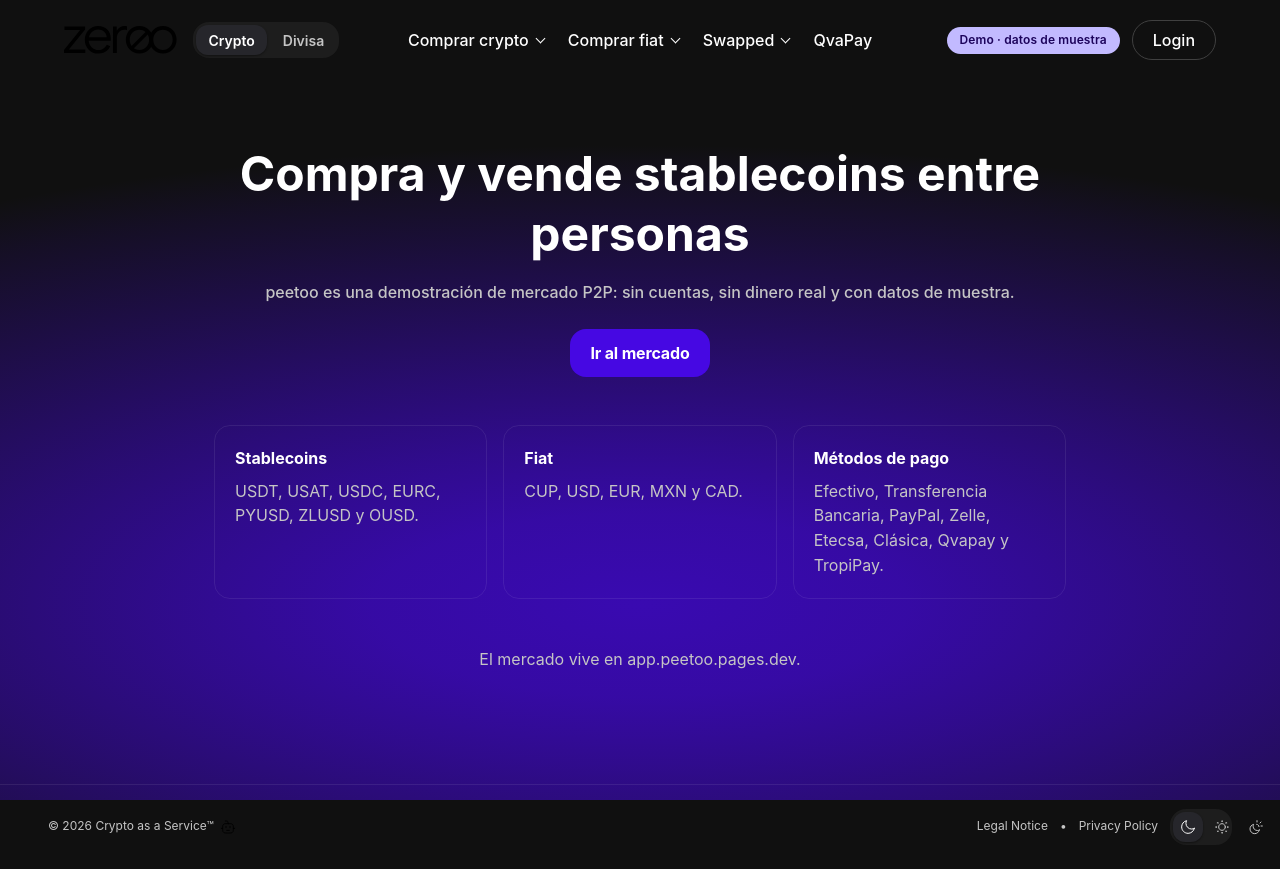
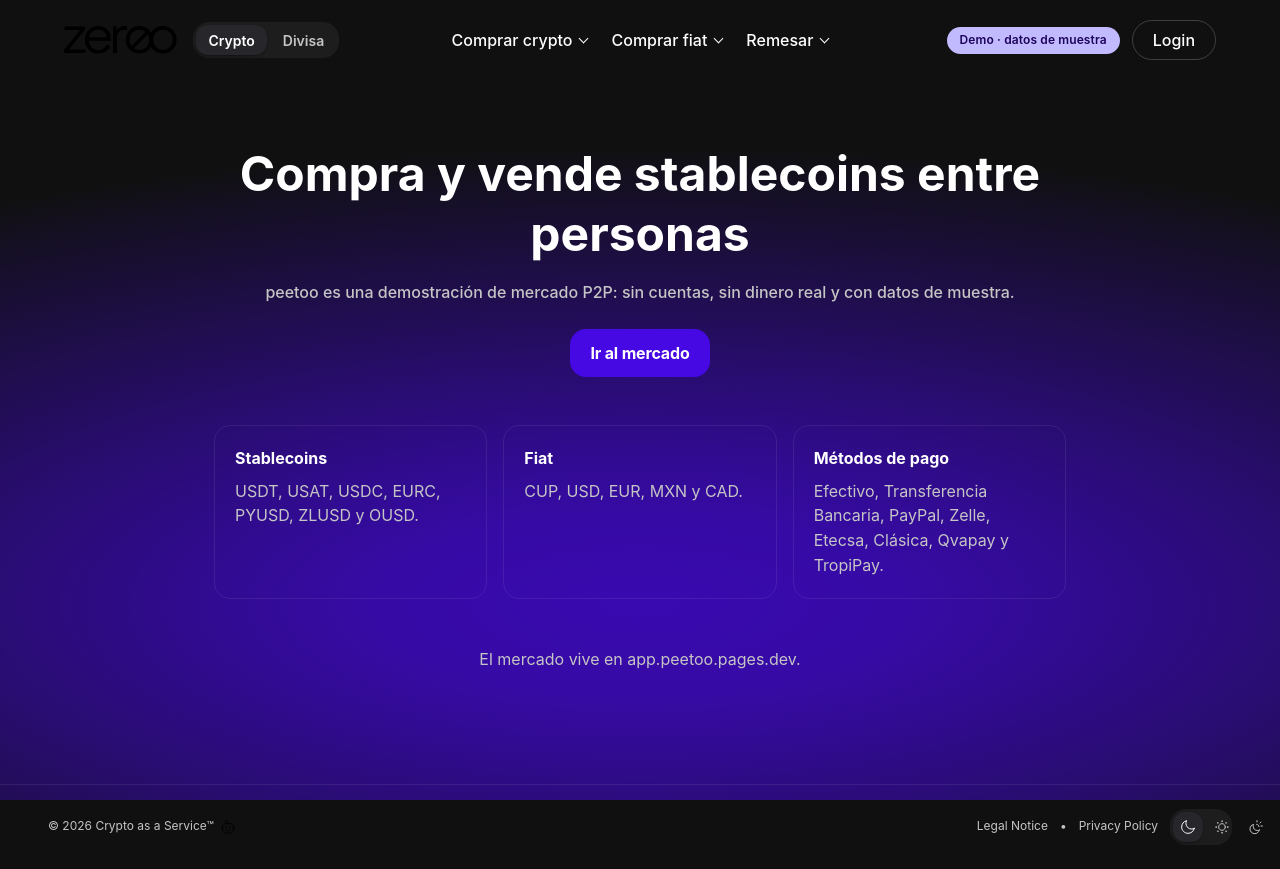
Before and after one commit to hojasdesign-bit/peetoo, a React (Vite) app: page / in a window 1280 px wide. Built offline with nearby package versions, Linux system fonts and the light colour scheme; a web font is replaced by a local one.

Commit message:
Menu Remesar: Comprar a Swapped, Enviar a QvaPay (#153)

```diff
--- a/src/App.jsx
+++ b/src/App.jsx
@@ -219,7 +219,7 @@ export default function App() {
   const [copiedMethod, setCopiedMethod] = React.useState(null);
   const [qrModal, setQrModal] = React.useState(null);
   // Lado de la página de Swapped (toggle Comprar/Vender): lo fija la
-  // tarjeta del menú Swapped; por defecto Comprar. La página es
+  // tarjeta Comprar del menú Remesar; por defecto Comprar. La página es
   // genérica, sin énfasis a ninguna moneda: el widget arranca en BTC
   // (su moneda por defecto) y dentro de él se puede cambiar.
   const [swappedSide, setSwappedSide] = React.useState('buy');
@@ -232,8 +232,8 @@ export default function App() {
     window.history.pushState(null, '', '/crypto/swapped');
     setView('swapped');
   };
-  // Tarjetas del menú Swapped: llevan a la misma página (/swapped) con
-  // el lado ya elegido; el toggle de la página solo cambia el lado.
+  // Tarjeta Comprar del menú Remesar: lleva a /swapped con el lado
+  // ya elegido; el toggle de la página solo cambia el lado.
   const goSwappedSide = (side) => {
     setSwappedSide(side);
     setSwappedMenuOpen(false);
@@ -458,7 +458,7 @@ export default function App() {
   // por clic fuera evalúa fiatMenuOpen en su array de dependencias
   // durante el render; declararlo después rompería con TDZ.
   const [fiatMenuOpen, setFiatMenuOpen] = React.useState(false);
-  // Menú Swapped del header: dos tarjetas (Comprar / Vender), como el
+  // Menú Remesar del header: dos tarjetas (Comprar / Enviar), como el
   // menú Productos de swapped.com. Mismo patrón que los otros menús:
   // hover en escritorio (150ms de margen), clic como respaldo.
   const [swappedMenuOpen, setSwappedMenuOpen] = React.useState(false);
@@ -476,7 +476,7 @@ export default function App() {
   };
   // Menú hamburguesa (móvil ≤720px, como en swapped.com/es/): el botón
   // va en la fila del header y el panel contiene las dos secciones
-  // desplegables + el enlace a Swapped + la insignia Demo.
+  // desplegables + el menú Remesar + la insignia Demo.
   const [hamburgerOpen, setHamburgerOpen] = React.useState(false);
   // Pie de enlaces informativos + redes de ejemplo: Glosario y Legal
   // navegan a sus páginas internas; Blog y redes quedan pendientes
@@ -1268,11 +1268,10 @@ const swapDasMax = orderSide === 'sell' ? (selected?.max_amount ?? 0) / (selecte
                 aria-expanded={swappedMenuOpen}
                 onClick={() => { setSwappedMenuOpen((o) => !o); setBuyMenuOpen(false); setFiatMenuOpen(false); }}
               >
-                Swapped
+                Remesar
                 <span className="swapped-menu-chev" aria-hidden="true" />
               </button>
             </span>
-            <a href="/crypto/qvapay" className="topbar-link" onClick={(e) => { e.preventDefault(); goToQvapay(); }}>QvaPay</a>
           </span>
           <span className="topbar-right">
             <span className="topbar-demo"><Badge variant="lavender">Demo · datos de muestra</Badge></span>
@@ -1298,14 +1297,14 @@ const swapDasMax = orderSide === 'sell' ? (selected?.max_amount ?? 0) / (selecte
           <DropdownMenu dropdown={fiatDropdown} onNavigate={onFiatMenuNavigate} />
         )}
         {swappedMenuOpen && !isNarrow && (
-          <div className="swapped-panel" role="menu" aria-label="Swapped">
+          <div className="swapped-panel" role="menu" aria-label="Remesar">
             <button type="button" className="swapped-card" role="menuitem" onClick={() => goSwappedSide('buy')}>
               <span className="swapped-card-title">Comprar</span>
               <span className="swapped-card-desc">Compra cripto al instante con tarjeta, transferencia, Apple Pay, Google Pay y más.</span>
             </button>
-            <button type="button" className="swapped-card" role="menuitem" onClick={() => goSwappedSide('sell')}>
-              <span className="swapped-card-title">Vender</span>
-              <span className="swapped-card-desc">Vende tu cripto y recibe el dinero con tu método de pago preferido.</span>
+            <button type="button" className="swapped-card" role="menuitem" onClick={() => goToQvapay()}>
+              <span className="swapped-card-title">Enviar</span>
+              <span className="swapped-card-desc">Envía tu cripto a Cuba y retírala en efectivo, tarjeta o Zelle con QvaPay.</span>
             </button>
             {/* Enlaces + redes en la columna lateral, como en los otros
                 menús, no en un pie abajo (el pie solo queda en el cajón móvil). */}
@@ -1352,7 +1351,7 @@ const swapDasMax = orderSide === 'sell' ? (selected?.max_amount ?? 0) / (selecte
               aria-expanded={swappedMenuOpen}
               onClick={() => { setSwappedMenuOpen((o) => !o); setBuyMenuOpen(false); setFiatMenuOpen(false); }}
             >
-              Swapped
+              Remesar
               <span className={`drawer-chev ${swappedMenuOpen ? 'drawer-chev-open' : ''}`} aria-hidden="true" />
             </button>
             {swappedMenuOpen && (
@@ -1361,13 +1360,12 @@ const swapDasMax = orderSide === 'sell' ? (selected?.max_amount ?? 0) / (selecte
                   <span className="swapped-card-title">Comprar</span>
                   <span className="swapped-card-desc">Compra cripto al instante con tarjeta, transferencia, Apple Pay, Google Pay y más.</span>
                 </button>
-                <button type="button" className="swapped-card" onClick={() => goSwappedSide('sell')}>
-                  <span className="swapped-card-title">Vender</span>
-                  <span className="swapped-card-desc">Vende tu cripto y recibe el dinero con tu método de pago preferido.</span>
+                <button type="button" className="swapped-card" onClick={() => goToQvapay()}>
+                  <span className="swapped-card-title">Enviar</span>
+                  <span className="swapped-card-desc">Envía tu cripto a Cuba y retírala en efectivo, tarjeta o Zelle con QvaPay.</span>
                 </button>
               </div>
             )}
-            <a href="/crypto/qvapay" className="drawer-link" onClick={(e) => { e.preventDefault(); goToQvapay(); }}>QvaPay</a>
             {/* En móvil, enlaces y redes una sola vez, fuera de los submenús */}
             {renderInfoFoot('drawer-info-foot')}
             <span className="drawer-demo"><Badge variant="lavender">Demo · datos de muestra</Badge></span>
```
